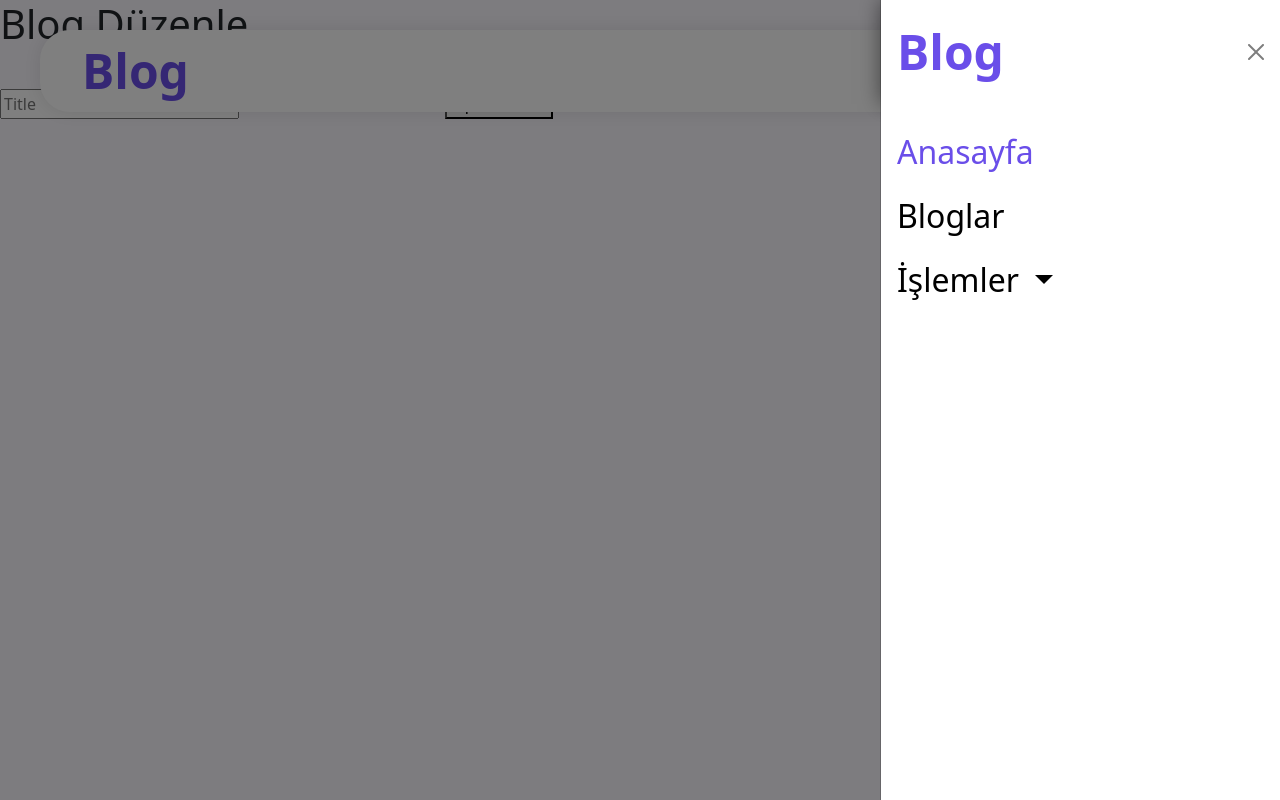
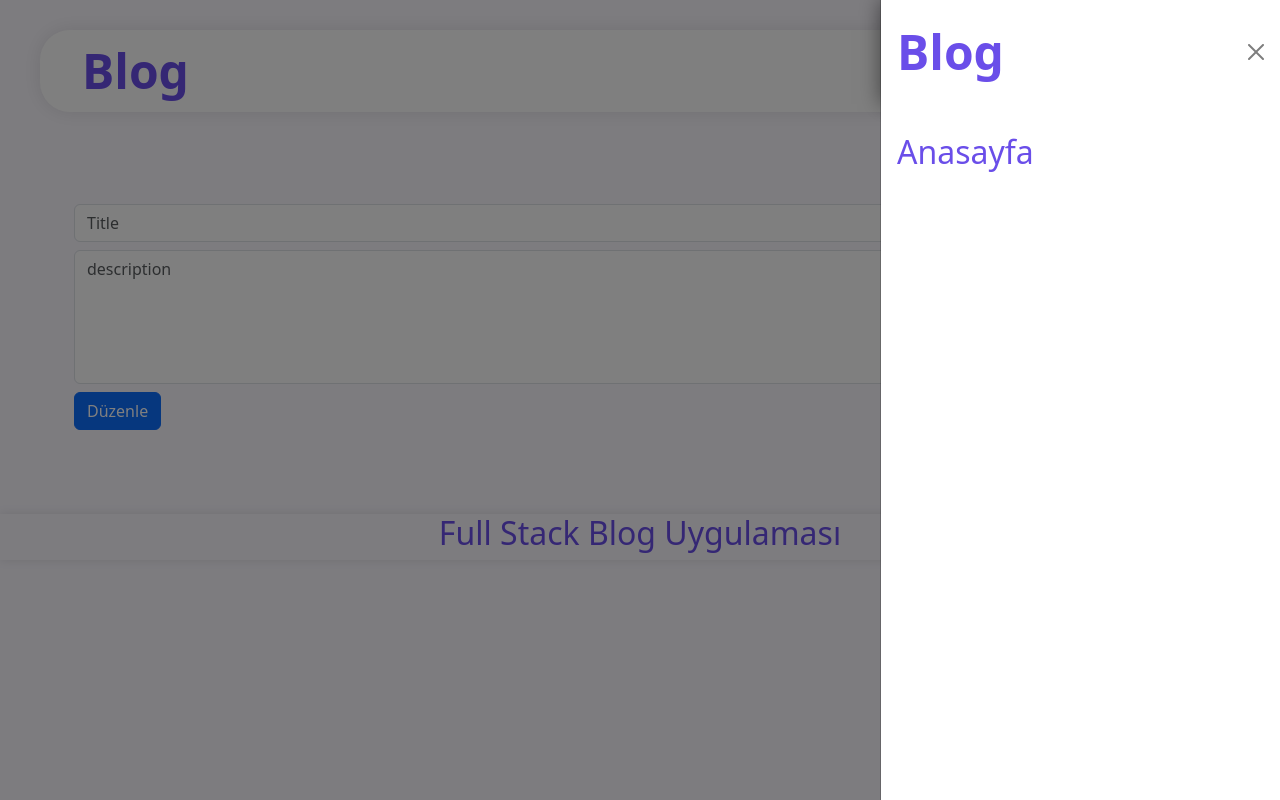
Before and after one commit to AsFeanor/VueBlog-Fullstack, a Vue app in the folder blog-ui/: page /update/1 in a window 1280 px wide. Both pictures are taken after a click on the button "Toggle navigation". Built offline with nearby package versions, Linux system fonts and the light colour scheme; no server answers.

Commit message:
update eklendi delete eklendi

```diff
--- a/blog-ui/src/App.vue
+++ b/blog-ui/src/App.vue
@@ -1,6 +1,8 @@
 <template>
+
   <Header-layout />
   <router-view></router-view>
+  <FooterLayout />
 </template>
 
 <script>
@@ -13,4 +15,10 @@ export default {
 body {
   background-color: #FAF8FF;
 }
+.wrapper {
+  min-height: 100vh;
+  display: flex;
+  flex-direction: column;
+}
+
 </style>
--- /dev/null
+++ b/blog-ui/src/Layouts/FooterLayout.vue
@@ -0,0 +1,24 @@
+<template>
+    <div>
+
+        <footer class="container-fluid">
+            <div class="container">
+                    <div class="row">
+                    <div class="col-md-12 text-center"><h5>Full Stack Blog Uygulaması</h5></div>
+                </div>
+            </div>
+        </footer>
+    </div>
+</template>
+
+
+<style scoped>
+    footer {
+        margin-top: 80px;
+        box-shadow: 0 0 10px 0 rgba(0, 0, 0, 0.1);
+    }
+    h5 {
+        color: #6A4EE9;
+        font-size: 2rem;
+    }
+</style>
--- a/blog-ui/src/Layouts/Header-layout.vue
+++ b/blog-ui/src/Layouts/Header-layout.vue
@@ -2,7 +2,7 @@
     <div>
         <nav :class="{navbar_default: isAbcClassActive}" class="navbar navbar-dark  fixed-top">
   <div class="container">
-    <a class="navbar-brand" href="#"><span class="nav_brand">Blog</span></a>
+    <router-link class="navbar-brand" to="/"><span class="nav_brand">Blog</span></router-link>
     <button class="navbar-toggler" type="button" data-bs-toggle="offcanvas" data-bs-target="#offcanvasDarkNavbar" aria-controls="offcanvasDarkNavbar" aria-label="Toggle navigation">
       <span class="navbar-toggler-icon"></span>
     </button>
@@ -14,20 +14,9 @@
       <div class="offcanvas-body">
         <ul class="navbar-nav justify-content-end flex-grow-1 pe-3">
           <li class="nav-item">
-            <a class="nav-link active" aria-current="page" href="#">Anasayfa</a>
+            <router-link class="nav-link active" aria-current="page" to="/">Anasayfa</router-link>
           </li>
-          <li class="nav-item">
-            <a class="nav-link" href="#">Bloglar</a>
-          </li>
-          <li class="nav-item dropdown">
-            <a class="nav-link dropdown-toggle" href="#" role="button" data-bs-toggle="dropdown" aria-expanded="false">
-              İşlemler
-            </a>
-            <ul class="dropdown-menu">
-              <li><a class="dropdown-item" href="#">Blog Ekle</a></li>
 
-            </ul>
-          </li>
         </ul>
 
       </div>
--- a/blog-ui/src/components/BodyContent/BodyBlogs.vue
+++ b/blog-ui/src/components/BodyContent/BodyBlogs.vue
@@ -35,6 +35,16 @@ export default {
     },
     toggleShow ()  {
       this.showPosts = !this.showPosts
+    },
+   goToUpdate(id) {
+      this.$router.push({ name: 'UpdateBlog', params: { id } })
+    },
+    deleteBlog(id) {
+      this.$axios.delete(`http://localhost:3000/api/posts/${id}`)
+        .then(() => {
+          this.posts = this.posts.filter(post => post._id !== id)
+          console.log('Post deleted successfully')
+        })
     }
 
   },
@@ -48,24 +58,24 @@ export default {
 
 <template>
   <div class="body_blogs">
-<div class="container">
-  <button @click="toggleShow" class="btn btn-primary" >Ekle+</button>
+<div class="add_button_container">
+  <button @click="toggleShow" class="btn btn-primary " >Ekle+</button>
 
 </div>
-   <div v-show="showPosts" class="container p-1">
+   <div v-show="showPosts" class="container add_blog_container p-1">
       <div class="row">
         <div  class="col-12">
           <div class="info">
-            <header>
+            <div>
               <input class="form-control mb-2" type="text" v-model="newPost.title" placeholder="Title">
 
-            </header>
+            </div>
             <div class="post-excerpt">
-             <textarea class="form-control" v-model="newPost.content"  cols="30" rows="5"></textarea>
+             <textarea class="form-control" v-model="newPost.content" placeholder="description"  cols="30" rows="5"></textarea>
             </div>
 
             <div class="info-author">
-              <button class="btn btn-primary" @click="createPost">Ekle</button>
+              <button class="btn btn-primary mt-2" @click="createPost">Ekle</button>
             </div>
           </div>
         </div>
@@ -75,16 +85,17 @@ export default {
       <div  class="row">
         <div  class="col-12">
           <div class="info">
-            <header>
+            <div>
               <h2 class="main-title title underline-effect">
-                <a>{{ blog.title }}</a>
-              </h2>
-            </header>
+                {{ blog.title }}              </h2>
+            </div>
             <div class="post-excerpt">
-              <p>{{ blog.content.slice(0,100) }}</p>
+              <p>{{ blog.content }}</p>
             </div>
 
-            <div class="info-author">
+            <div class="info-author d-flex justify-content-end">
+              <button @click="goToUpdate(blog._id)" class="btn btn-primary me-2">Düzenle</button>
+              <button @click="deleteBlog(blog._id)" class="btn btn-danger">Sil</button>
             </div>
           </div>
         </div>
@@ -113,6 +124,7 @@ export default {
   font-size: 1.8rem;
   color: rgb(106, 78, 233);
   padding-left: 10px;
+  cursor: pointer;
 }
 
 .post-excerpt p {
@@ -120,6 +132,7 @@ export default {
   margin-top: 15px;
   color: rgb(112, 111, 111);
   text-indent: 30px;
+  word-break: break-all;
 }
 .info-author p {
   text-align: end;
@@ -130,6 +143,24 @@ export default {
   color: black;
   font-size: 1rem;
   font-weight: 600;
+}
+.add_button_container {
+  margin: 50px auto 0 auto;
+  border-radius: 10px;
+  max-width: 1000px;
+}
+.add_button_container button {
+  background: #6A4EE9;
+  transition: .3s ease;
+}
+.add_button_container button:hover {
+  opacity: .8;
+}
+.add_blog_container {
+  margin: 50px auto 0 auto;
+  box-shadow: 10px 10px 10px 10px rgba(0, 0, 0, 0.1);
+  border-radius: 10px;
+  max-width: 1000px;
 }
 @media only screen and (max-width: 1140px) {
   .container {
@@ -144,6 +175,11 @@ export default {
     margin-top: 15px;
     text-indent: 30px;
   }
+  .add_button_container button {
+  background: #6A4EE9;
+  transition: .3s ease;
+  margin-left: 20px;
+}
 }
 @media only screen and (max-width: 975px) {
   .container {
--- a/blog-ui/src/components/BodyContent/SiteBanner.vue
+++ b/blog-ui/src/components/BodyContent/SiteBanner.vue
@@ -5,9 +5,8 @@
 
             <div class="col-md-6 order-md-1 order-2">
                 <div class="banner_info_container">
-<h1>Hi, <span>I’m Jonathan Doe</span> </h1>
+<h1 >Hi, <span>I’m Jonathan Doe</span> </h1>
 <p>I’m a <strong>design technologist</strong> in Atlanta. I like working on the front-end of the web. This is my site, <strong>Zento</strong> where I blog, share and write tutorials…</p>
-<p><span>Check Out</span> All Of My <a class="blogs_btn" href="#">Blogs</a></p>
                 </div>
             </div>
             <div class="col-md-6 order-md-2 order-1">
@@ -40,11 +39,13 @@
 }
 .banner_info_container p {
     font-size: 17px;
+    padding: 10px;
     margin: 30px 0 30px 0;
 
 }
 .banner_info_container h1 {
    margin-bottom: 30px;
+   padding: 10px;
 
 }
 .banner_container {
@@ -80,5 +81,10 @@ img {
     border-radius: 60% 40% 30% 70% / 60% 30% 70% 40%;
 }
 }
+@media only screen and (max-width: 500px) {
+ .banner_info_container {
+    text-align: center;
+ }
+}
 
 </style>
--- a/blog-ui/src/components/UpdateBlog.vue
+++ b/blog-ui/src/components/UpdateBlog.vue
@@ -1,57 +1,82 @@
-<template>
-    <div>
-       <h1>Blog Düzenle</h1>
-
-       <form @submit.prevent="UpdatePost" >
-          <input type="text" v-model="post.title" placeholder="Title" />
-          <textarea v-model="post.content" placeholder="Content"></textarea>
-
-          <button   type="submit">Update Post</button>
-        </form>
-
-    </div>
-</template>
-
-
 <script>
-
 export default {
-  name: 'UpdateBlog',
   data() {
     return {
-      post: {}
-    }
+      post: {},
+    };
   },
   methods: {
     async fetchPost() {
       try {
-        const response = await this.$axios.get(`http://localhost:3000/api/posts/${this.$route.params.id}`);
+        const response = await this.$axios.get(
+          `http://localhost:3000/api/posts/${this.$route.params.id}`
+        );
         this.post = response.data;
-        console.log(this.post._id , this.$route.params.id);
+        console.log(this.post._id, this.$route.params.id);
       } catch (error) {
-        console.error('Failed to fetch post:', error);
+        console.error("Failed to fetch post:", error);
       }
     },
     async UpdatePost() {
-  try {
-    console.log('Updating post with ID:', this.$route.params.id);
-    console.log('Data to send:', this.post); // Post verisi kontrolü
+      try {
+        const response = await this.$axios.put(
+          `http://localhost:3000/api/posts/${this.$route.params.id}`,
+          this.post
+        );
+        console.log("Post updated successfully:", response.data);
 
-    const response = await this.$axios.put(`http://localhost:3000/api/posts/${this.$route.params.id}`, this.post);
-    console.log('Post updated successfully:', response.data);
-
-    this.$router.push("/");
-  } catch (error) {
-    console.error('Failed to update post:', error);
-  }
-}
-
-
+        this.$router.push("/");
+      } catch (error) {
+        console.error("Failed to update post:", error);
+      }
+    },
   },
   mounted() {
     this.fetchPost();
-  }
-}
+  },
+};
+</script>
+
+<template>
+  <div>
+    <div class="container add_blog_container p-1">
+      <div class="row">
+        <div class="col-12">
+          <div class="info">
+            <header>
+              <input
+                class="form-control mb-2"
+                type="text"
+                v-model="post.title"
+                placeholder="Title"
+              />
+            </header>
+            <div class="post-excerpt">
+              <textarea
+                class="form-control"
+                v-model="post.content"
+                placeholder="description"
+                cols="30"
+                rows="5"
+              ></textarea>
+            </div>
+
+            <div class="info-author">
+              <button class="btn btn-primary mt-2" @click="UpdatePost">
+                Düzenle
+              </button>
+            </div>
+          </div>
+        </div>
+      </div>
+    </div>
+  </div>
+</template>
 
 
-</script>
+<style scoped>
+
+    .add_blog_container {
+        margin-top: 200px;
+    }
+</style>
--- a/blog-ui/src/main.js
+++ b/blog-ui/src/main.js
@@ -5,6 +5,7 @@ import { createRouter, createWebHistory } from 'vue-router'
 import Header from './Layouts/Header-layout.vue'
 import UpdateBlog from './components/UpdateBlog.vue'
 import HelloWorld from './components/HelloWorld.vue'
+import Footer  from './Layouts/FooterLayout.vue'
 
 
 const router = createRouter({
@@ -13,10 +14,10 @@ const router = createRouter({
         { path: '/',
             name: "HelloWorld",
             component: HelloWorld },
+
       { path: '/update/:id',
         name: "UpdateBlog",
         component: UpdateBlog }
-      // Diğer route tanımlamalarını burada ekleyebilirsiniz
     ]
   })
 
@@ -25,6 +26,7 @@ const app = createApp(App);
 
 
 app.component('Header-layout', Header);
+app.component('FooterLayout', Footer);
 
 
 
```
Also changed, not shown: blog-ui/src/components/UpdateBlogss(ESKİ).vue (added, +57 -0 lines).
